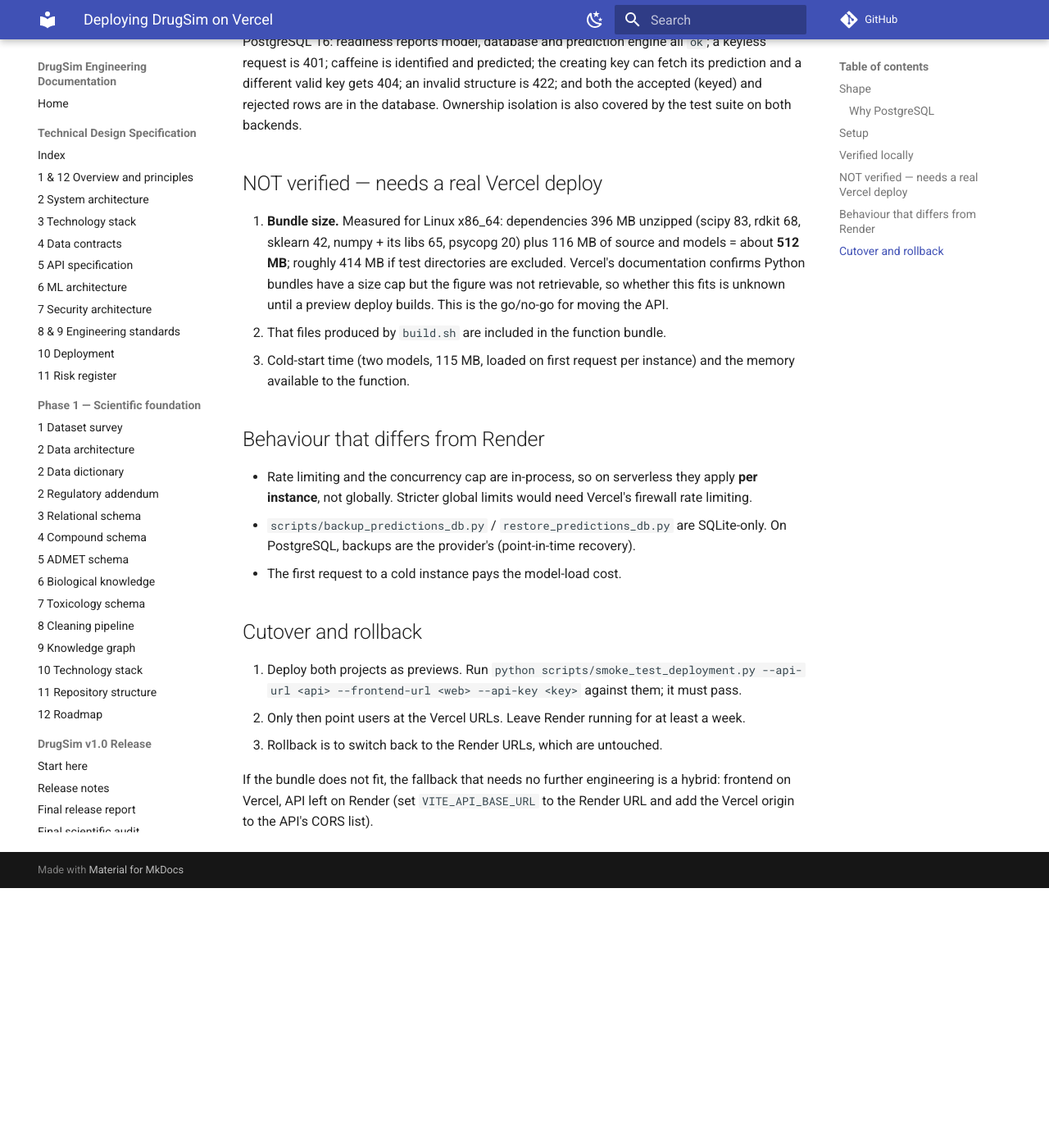
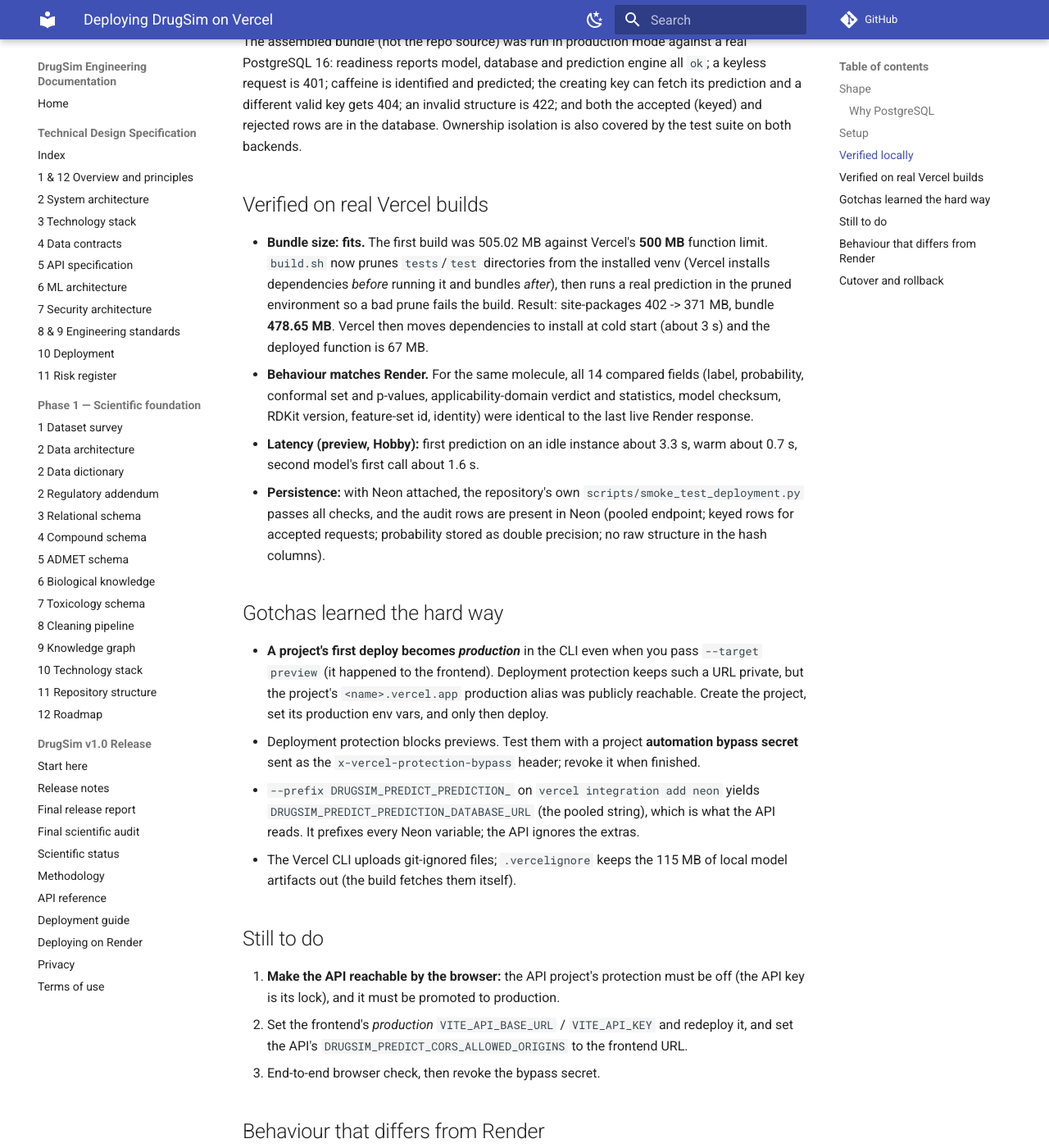
Before and after one commit to cuberthinks/drugsim, an MkDocs documentation site: the page built from docs/deployment/vercel.md, in a window 1280 px wide and 1400 px high, scrolled down 1587 px. Shown: the whole window at 82% size. Built offline with MkDocs 1.6.1 and Material for MkDocs 9.7.7, drawn with Linux system fonts in a browser that asks for light colours; comment, search, counter and statistics services are not loaded; before the commit the page ends 2670 px from its top, so only the background shows below that; some of the changed text lies outside the part shown.

Commit message:
docs(vercel): record what the real builds verified and the gotchas found
500 MB limit settled (505 -> 478.65 MB via pruning), parity with Render on 14
fields, Neon persistence proven, plus the first-deploy-is-production and
protection-bypass lessons. Cutover steps listed as still to do.

Co-Authored-By: Claude Sonnet 5.5 <noreply@anthropic.com>

```diff
--- a/docs/deployment/vercel.md
+++ b/docs/deployment/vercel.md
@@ -1,8 +1,8 @@
 # Deploying DrugSim on Vercel
 
-**Status: prepared, not live.** Render still serves production and is unchanged.
-This documents the Vercel path, what has been verified, and what can only be
-verified by a real Vercel deploy.
+**Status: API verified on a Vercel preview; frontend deployed but not yet wired to the
+API; cutover pending.** Both Vercel projects exist on the `cuberthinks-projects` team.
+This documents the path, what real builds taught us, and what remains.
 
 ## Shape
 
@@ -50,17 +50,46 @@ key can fetch its prediction and a different valid key gets 404; an invalid
 structure is 422; and both the accepted (keyed) and rejected rows are in the
 database. Ownership isolation is also covered by the test suite on both backends.
 
-## NOT verified — needs a real Vercel deploy
+## Verified on real Vercel builds
 
-1. **Bundle size.** Measured for Linux x86_64: dependencies 396 MB unzipped
-   (scipy 83, rdkit 68, sklearn 42, numpy + its libs 65, psycopg 20) plus 116 MB of
-   source and models = about **512 MB**; roughly 414 MB if test directories are
-   excluded. Vercel's documentation confirms Python bundles have a size cap but the
-   figure was not retrievable, so whether this fits is unknown until a preview
-   deploy builds. This is the go/no-go for moving the API.
-2. That files produced by `build.sh` are included in the function bundle.
-3. Cold-start time (two models, 115 MB, loaded on first request per instance) and
-   the memory available to the function.
+- **Bundle size: fits.** The first build was 505.02 MB against Vercel's **500 MB**
+  function limit. `build.sh` now prunes `tests`/`test` directories from the installed
+  venv (Vercel installs dependencies *before* running it and bundles *after*), then runs
+  a real prediction in the pruned environment so a bad prune fails the build. Result:
+  site-packages 402 -> 371 MB, bundle **478.65 MB**. Vercel then moves dependencies to
+  install at cold start (about 3 s) and the deployed function is 67 MB.
+- **Behaviour matches Render.** For the same molecule, all 14 compared fields (label,
+  probability, conformal set and p-values, applicability-domain verdict and statistics,
+  model checksum, RDKit version, feature-set id, identity) were identical to the last
+  live Render response.
+- **Latency (preview, Hobby):** first prediction on an idle instance about 3.3 s, warm
+  about 0.7 s, second model's first call about 1.6 s.
+- **Persistence:** with Neon attached, the repository's own
+  `scripts/smoke_test_deployment.py` passes all checks, and the audit rows are present
+  in Neon (pooled endpoint; keyed rows for accepted requests; probability stored as
+  double precision; no raw structure in the hash columns).
+
+## Gotchas learned the hard way
+
+- **A project's first deploy becomes *production*** in the CLI even when you pass
+  `--target preview` (it happened to the frontend). Deployment protection keeps such a
+  URL private, but the project's `<name>.vercel.app` production alias was publicly
+  reachable. Create the project, set its production env vars, and only then deploy.
+- Deployment protection blocks previews. Test them with a project **automation bypass
+  secret** sent as the `x-vercel-protection-bypass` header; revoke it when finished.
+- `--prefix DRUGSIM_PREDICT_PREDICTION_` on `vercel integration add neon` yields
+  `DRUGSIM_PREDICT_PREDICTION_DATABASE_URL` (the pooled string), which is what the
+  API reads. It prefixes every Neon variable; the API ignores the extras.
+- The Vercel CLI uploads git-ignored files; `.vercelignore` keeps the 115 MB of local
+  model artifacts out (the build fetches them itself).
+
+## Still to do
+
+1. **Make the API reachable by the browser:** the API project's protection must be off
+   (the API key is its lock), and it must be promoted to production.
+2. Set the frontend's *production* `VITE_API_BASE_URL` / `VITE_API_KEY` and redeploy it,
+   and set the API's `DRUGSIM_PREDICT_CORS_ALLOWED_ORIGINS` to the frontend URL.
+3. End-to-end browser check, then revoke the bypass secret.
 
 ## Behaviour that differs from Render
 
```
Also changed, not shown: other parts of docs/deployment/vercel.md (+1 -1 lines), CHANGELOG.md (+14 -12 lines).
